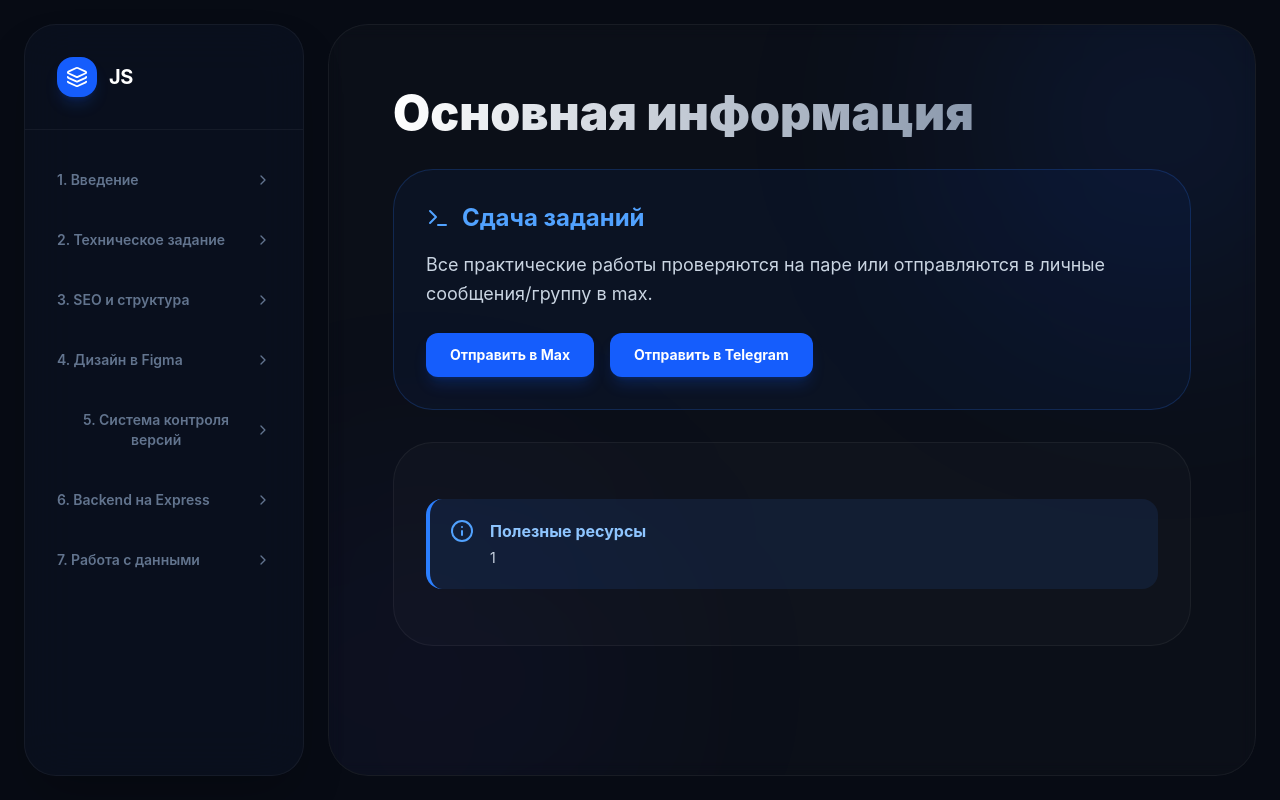
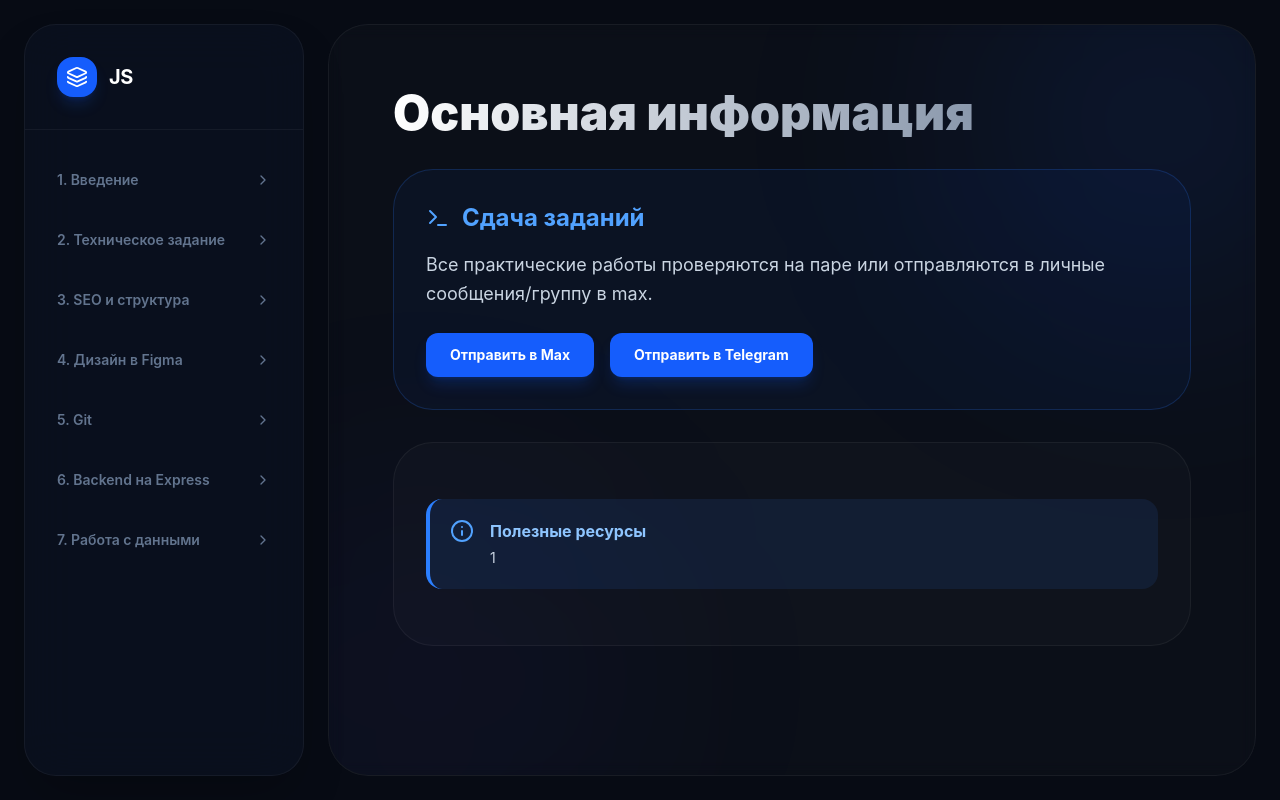
Before and after one commit to AveMercy/praktikastudent, a React (Vite) app: page / in a window 1280 px wide. Built offline with nearby package versions, Linux system fonts and the light colour scheme.

Commit message:
gfgf4442dsds

```diff
--- a/src/App.jsx
+++ b/src/App.jsx
@@ -21,7 +21,7 @@ const lessons = [
     { id: 2, title: 'Техническое задание' },
     { id: 3, title: 'SEO и структура' },
     { id: 4, title: 'Дизайн в Figma' },
-    { id: 5, title: 'Система контроля версий' },
+    { id: 5, title: 'Git' },
     { id: 6, title: 'Backend на Express' },
     { id: 7, title: 'Работа с данными' },
 ];
```
